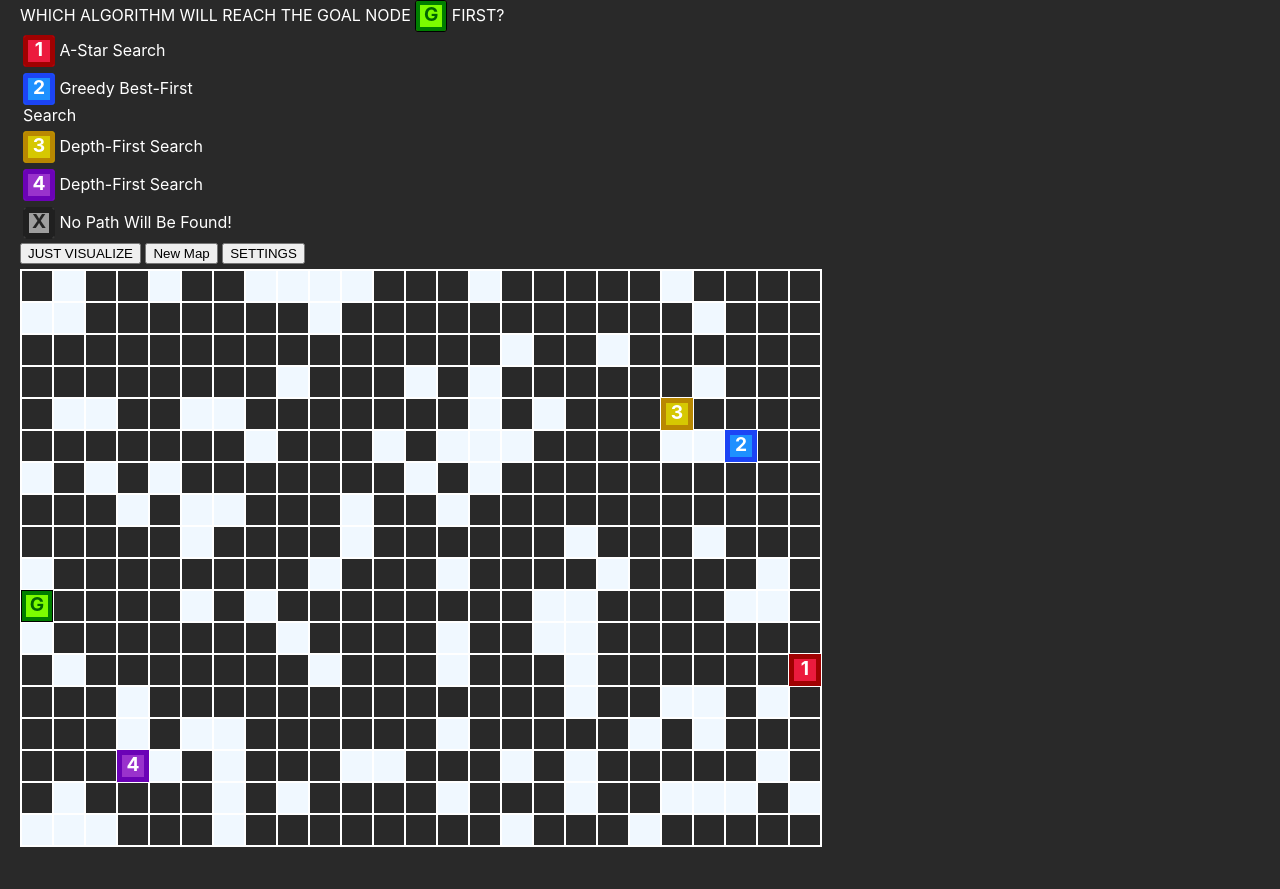
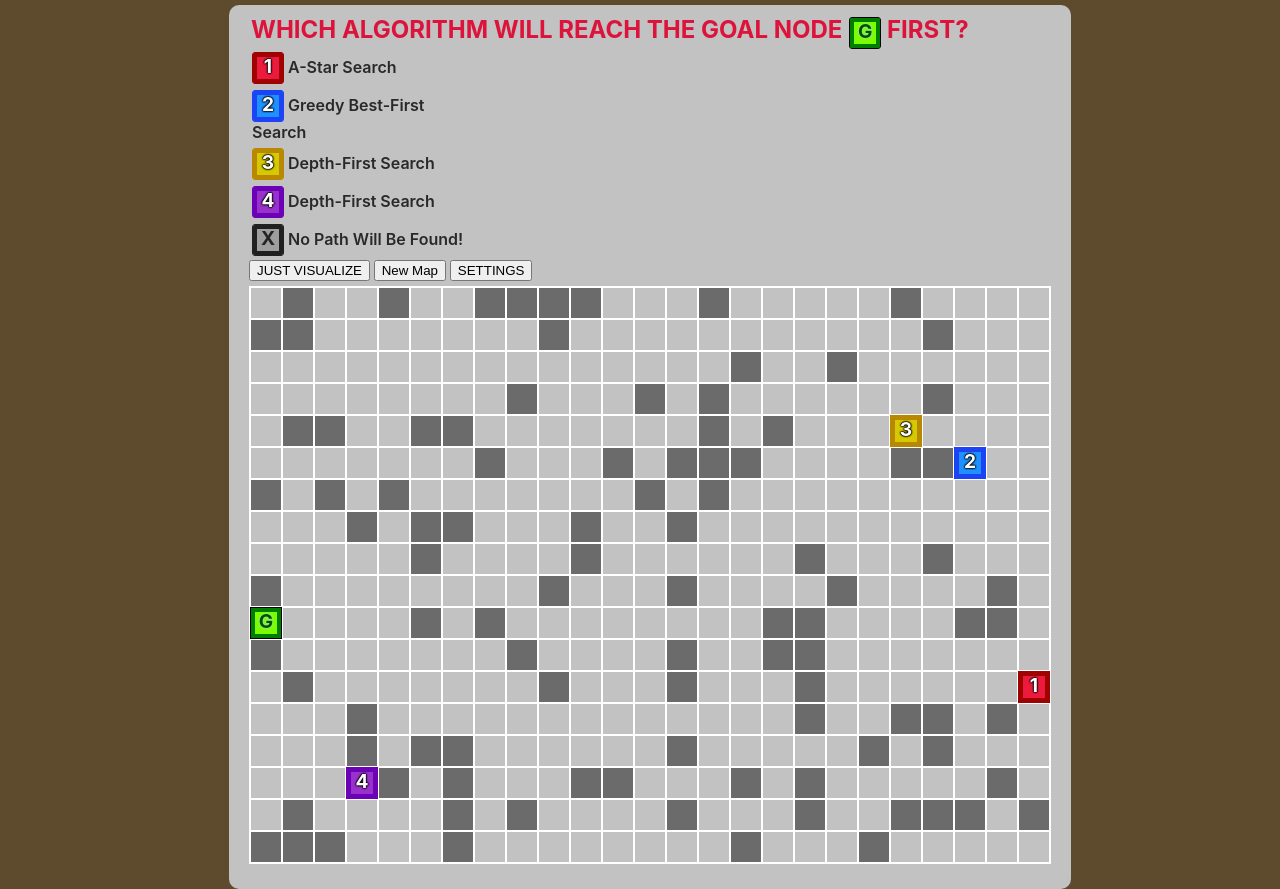
Before and after one commit to vik-ma/pathfinding-race, a React (Create React App) app: page / in a window 1280 px wide. Before the commit the page ends 852 px from the top, so only its background shows below. Built offline with nearby package versions, Linux system fonts and the light colour scheme.

Commit message:
Updated design

```diff
--- a/src/App.css
+++ b/src/App.css
@@ -1,6 +1,31 @@
 body {
-    color:white;
+    color:#292929;
+    /* color:rgb(238, 237, 237); */
     background-color: #292929;
+    background-color:rgb(94, 74, 45);
+    font-weight:bold;
+}
+
+.title {
+    color:crimson;
+    display: inline-block;
+    margin-left: 2px;
+    margin-right: 3px;
+    font-size:x-large;
+}
+
+.appContainer {
+    display: flex;
+    justify-content: center;
+    align-items: center;
+}
+
+.appBackdrop {
+    background-color:rgb(194, 194, 194);
+    inline-size: min-content;
+    margin-top: 5px;
+    padding: 10px 20px 20px 20px;
+    border-radius: 10px;
 }
 
 .sliderContainer {
@@ -32,29 +57,33 @@ body {
 
 .titleBarChoices {
     padding: 3px;
-    width: 215px;
+    width: 225px;
     align-items: center;
     border-radius: 5px;
     display: inline-block;
     cursor: pointer;
-}
-
-.titleBarChoices:hover {
-    box-shadow: inset 0 0 0 3px seagreen;
-}
-
-.selectedChoice {
-    background-color:seagreen;
-    box-shadow: inset 0 0 0 3px seagreen;
-}
-
-.winnerAlgo {
-    background-color:goldenrod !important;
+    font-weight:600;
 }
 
 .algoPathMsg {
     margin-left: 15px;
     display: inline-block;
+    font-weight:600;
+    color:rgb(63, 63, 63);
+}
+
+.titleBarChoices:hover {
+    box-shadow: inset 0 0 0 3px white;
+}
+
+.selectedChoice {
+    background-color:darkkhaki;
+    box-shadow: inset 0 0 0 3px white;
+}
+
+.winnerAlgo {
+    background-color:rgb(90, 245, 69) !important;
+    box-shadow: inset 0 0 0 3px rgb(0, 126, 0);
 }
 
 .titleBarNode {
@@ -94,13 +123,13 @@ body {
 }
 
 .node-wall {
-    background-color: aliceblue;
+    background-color:#6b6b6b;
 }
 
 .node-x {
     background-color:rgb(158, 158, 158);
     color:rgb(36, 36, 36);
-    box-shadow: inset 0 0 0 5px rgb(32, 32, 32);
+    box-shadow: inset 0 0 0 4px rgb(32, 32, 32);
     border: 1px solid rgb(32, 32, 32);
 }
 
@@ -108,30 +137,35 @@ body {
     background-image: conic-gradient(lawngreen 0deg 360deg) !important;
     border: 1px solid black !important;
     box-shadow: inset 0 0 0 4px rgb(0, 126, 0);
-    color:darkgreen !important;
+    color:rgb(0, 78, 0) !important;
+    text-shadow: 0 0 2px rgb(141, 235, 132), 0 0 2px rgb(141, 235, 132), 0 0 2px rgb(141, 235, 132), 0 0 2px rgb(141, 235, 132);
 }
 
 .node-start-1 {
     box-shadow: inset 0 0 0 4px var(--nodebordercolor1) !important;
     border: 1px solid var(--nodebordercolor1) !important;
+    text-shadow: 0 0 2px black, 0 0 2px black, 0 0 2px black, 0 0 2px black;
     /* color: var(--nodebordercolor1); */
 }
 
 .node-start-2 {
     box-shadow: inset 0 0 0 4px var(--nodebordercolor2) !important;
     border: 1px solid var(--nodebordercolor2) !important;
+    text-shadow: 0 0 2px black, 0 0 2px black, 0 0 2px black, 0 0 2px black;
     /* color: var(--nodebordercolor2); */
 }
 
 .node-start-3 {
     box-shadow: inset 0 0 0 4px var(--nodebordercolor3) !important;
     border: 1px solid var(--nodebordercolor3) !important;
+    text-shadow: 0 0 2px black, 0 0 2px black, 0 0 2px black, 0 0 2px black;
     /* color:var(--nodebordercolor3); */
 }
 
 .node-start-4 {
     box-shadow: inset 0 0 0 4px var(--nodebordercolor4) !important;
     border: 1px solid var(--nodebordercolor4) !important;
+    text-shadow: 0 0 2px black, 0 0 2px black, 0 0 2px black, 0 0 2px black;
     /* color:var(--nodebordercolor4); */
 }
 
--- a/src/App.js
+++ b/src/App.js
@@ -253,29 +253,16 @@ function App() {
             visIsFinished,
             setVisIsFinished,
             visIsOngoing,
-            setVisIsOngoing
+            setVisIsOngoing,
           }}
         >
+          <div className="appContainer">
+            <div className="appBackdrop">
               {isSettingsRendered ? <GridCustomizer /> : null}
               {isGridRendered ? <TitleBar key={titleKey} /> : null}
               {/* {renderWinnerMsg ? printWinnerAlgos(winnerAlgo) : null} */}
               {/* {isGridRendered ? <GridGenerator key={gridKey} /> : null} */}
               <div className="buttonContainer">
-            {/* <button
-              onClick={() => {
-                setIsGridRendered(true);
-              }}
-            >
-              Create Grid
-            </button>
-            <button
-              onClick={() => {
-                setIsGridRendered(false);
-              }}
-            >
-              Destroy Grid
-            </button>
-            <button onClick={remakeGrid}>Remake Grid</button> */}
                 {/* <button
               onClick={() => {
                 setRenderTest(true);
@@ -285,6 +272,8 @@ function App() {
             </button> */}
               </div>
               {renderTest ? <TestComponent /> : null}
+            </div>
+          </div>
         </GridContext.Provider>
       </header>
     </div>
--- a/src/PathfindingVisualizer/TitleBar.js
+++ b/src/PathfindingVisualizer/TitleBar.js
@@ -32,9 +32,9 @@ export const TitleBar = () => {
   return (
     <div>
       <div className="titleBarContainer">
-        <div>
-          WHICH ALGORITHM WILL REACH THE GOAL NODE{" "}
-          <div className={nodeDivMap["nodegoal"]}>G</div> FIRST?
+        <div className="title">
+          WHICH ALGORITHM WILL REACH THE GOAL NODE{" "}</div>{" "}
+          <div className={nodeDivMap["nodegoal"]}>G</div>{" "}<div className="title"> FIRST?
         </div>
         <div>
           <div
@@ -171,7 +171,7 @@ export const TitleBar = () => {
           </div>
         </div>
       </div>
-      <button onClick={() => generatorRef.current.visualize()}>
+      <button onClick={() => !visIsOngoing && !visIsFinished && generatorRef.current.visualize()}>
         JUST VISUALIZE
       </button>{" "}
       <button onClick={() => remakeGrid()}>New Map</button>{" "}
```
Lines whose indentation alone changed are shown as unchanged.
